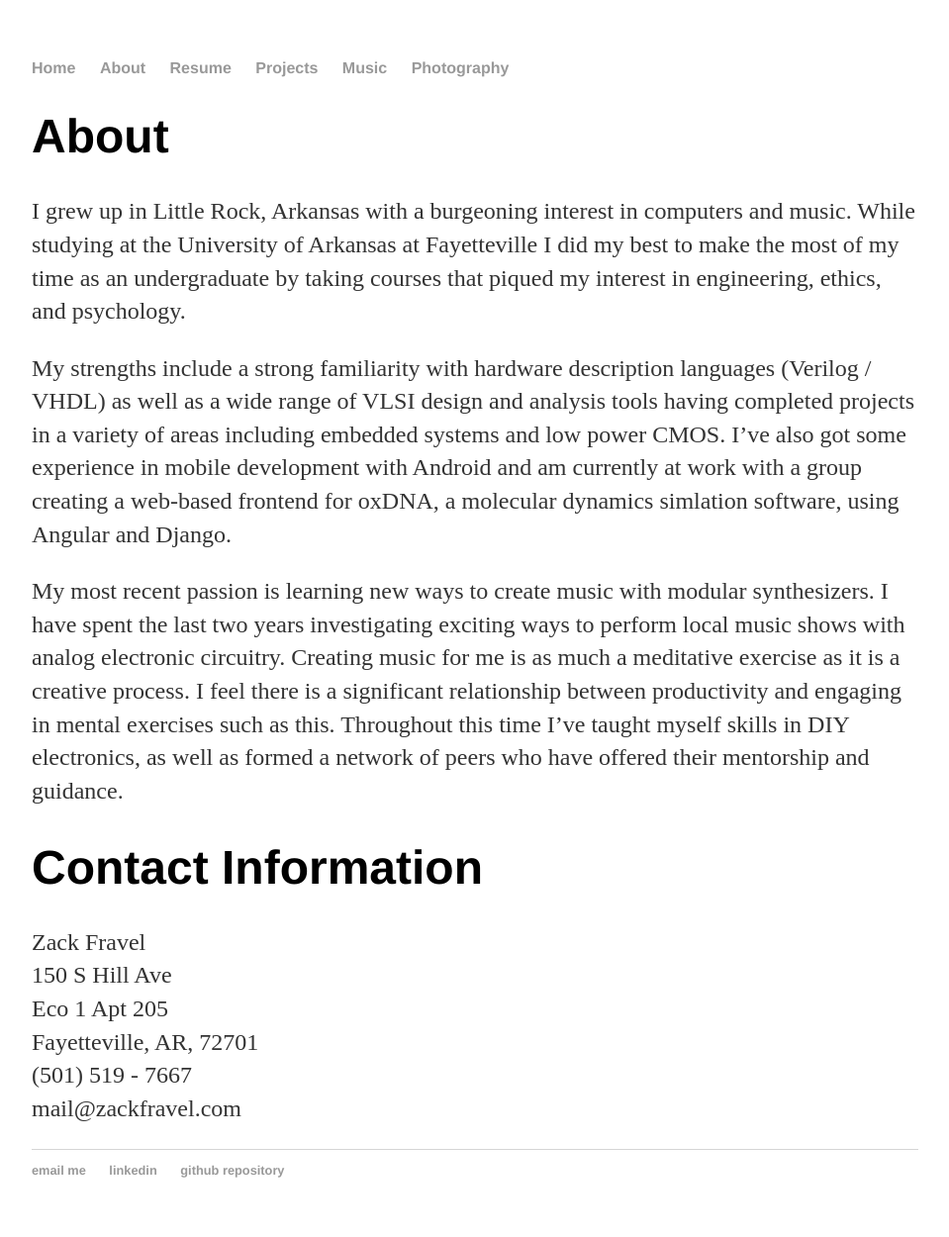
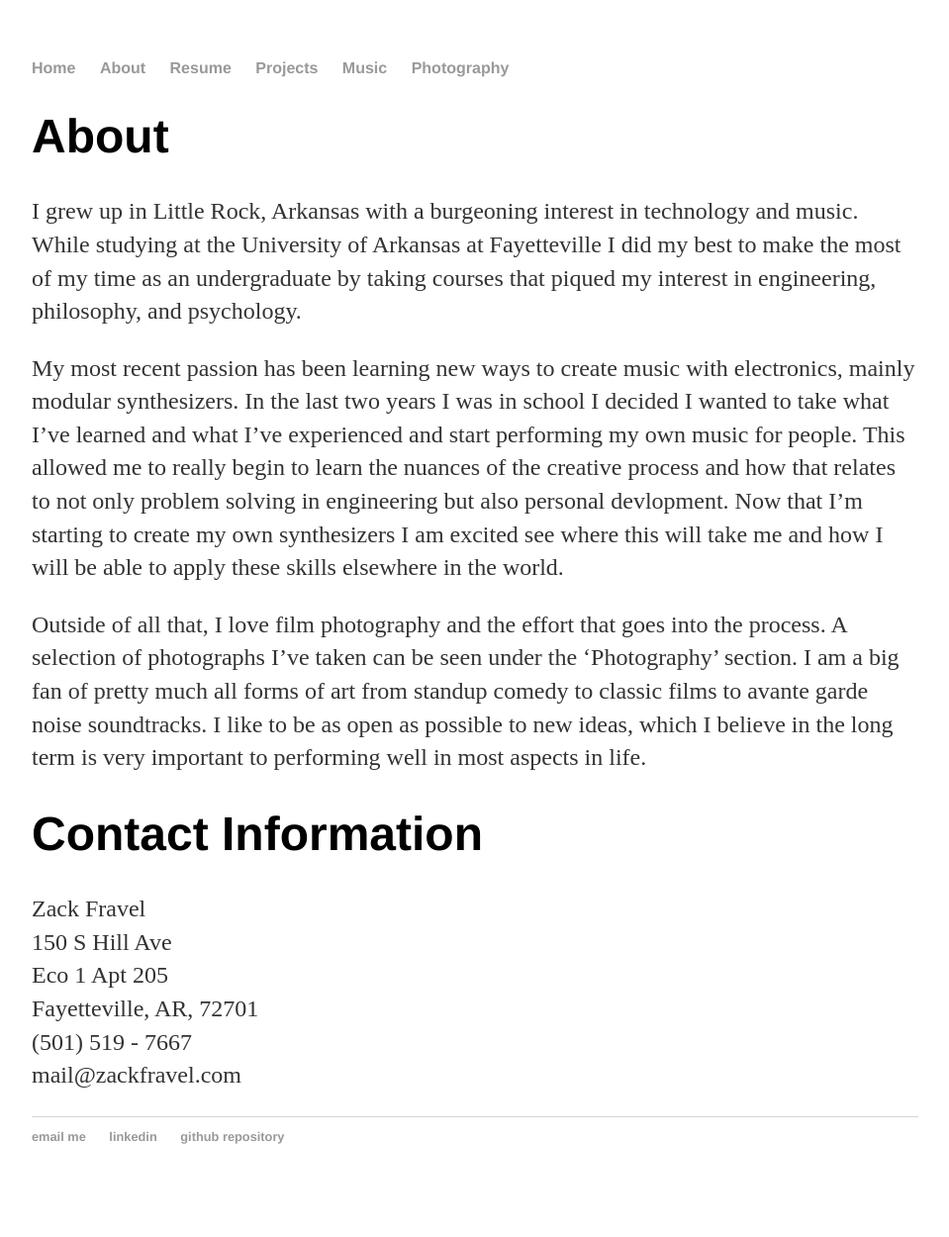
Before and after one commit to zackfravel/zackfravel.github.io, a Jekyll site: the page built from about/index.md, in a window 1280 px wide. Shown: the whole page at 99% size, without its empty margins (160-1119 px from the left). Built offline with Jekyll 4.4.1, drawn with Linux system fonts in a browser that asks for light colours; after the commit the page ends 1216 px from its top, so only the background shows below that.

Commit message:
Updated 'About Me'

```diff
--- a/about/index.md
+++ b/about/index.md
@@ -3,11 +3,11 @@ layout: default
 title: About
 ---
 # About
-I grew up in Little Rock, Arkansas with a burgeoning interest in computers and music. While studying at the University of Arkansas at Fayetteville I did my best to make the most of my time as an undergraduate by taking courses that piqued my interest in engineering, ethics, and psychology.
+I grew up in Little Rock, Arkansas with a burgeoning interest in technology and music. While studying at the University of Arkansas at Fayetteville I did my best to make the most of my time as an undergraduate by taking courses that piqued my interest in engineering, philosophy, and psychology.
 
-My strengths include a strong familiarity with hardware description languages (Verilog / VHDL) as well as a wide range of VLSI design and analysis tools having completed projects in a variety of areas including embedded systems and low power CMOS. I've also got some experience in mobile development with Android and am currently at work with a group creating a web-based frontend for oxDNA, a molecular dynamics simlation software, using Angular and Django.
+My most recent passion has been learning new ways to create music with electronics, mainly modular synthesizers. In the last two years I was in school I decided I wanted to take what I've learned and what I've experienced and start performing my own music for people. This allowed me to really begin to learn the nuances of the creative process and how that relates to not only problem solving in engineering but also personal devlopment. Now that I'm starting to create my own synthesizers I am excited see where this will take me and how I will be able to apply these skills elsewhere in the world.
 
-My most recent passion is learning new ways to create music with modular synthesizers. I have spent the last two years investigating exciting ways to perform local music shows with analog electronic circuitry. Creating music for me is as much a meditative exercise as it is a creative process. I feel there is a significant relationship between productivity and engaging in mental exercises such as this. Throughout this time I've taught myself skills in DIY electronics, as well as formed a network of peers who have offered their mentorship and guidance.
+Outside of all that, I love film photography and the effort that goes into the process. A selection of photographs I've taken can be seen under the 'Photography' section. I am a big fan of pretty much all forms of art from standup comedy to classic films to avante garde noise soundtracks. I like to be as open as possible to new ideas, which I believe in the long term is very important to performing well in most aspects in life.
 
 # Contact Information
 Zack Fravel
```
